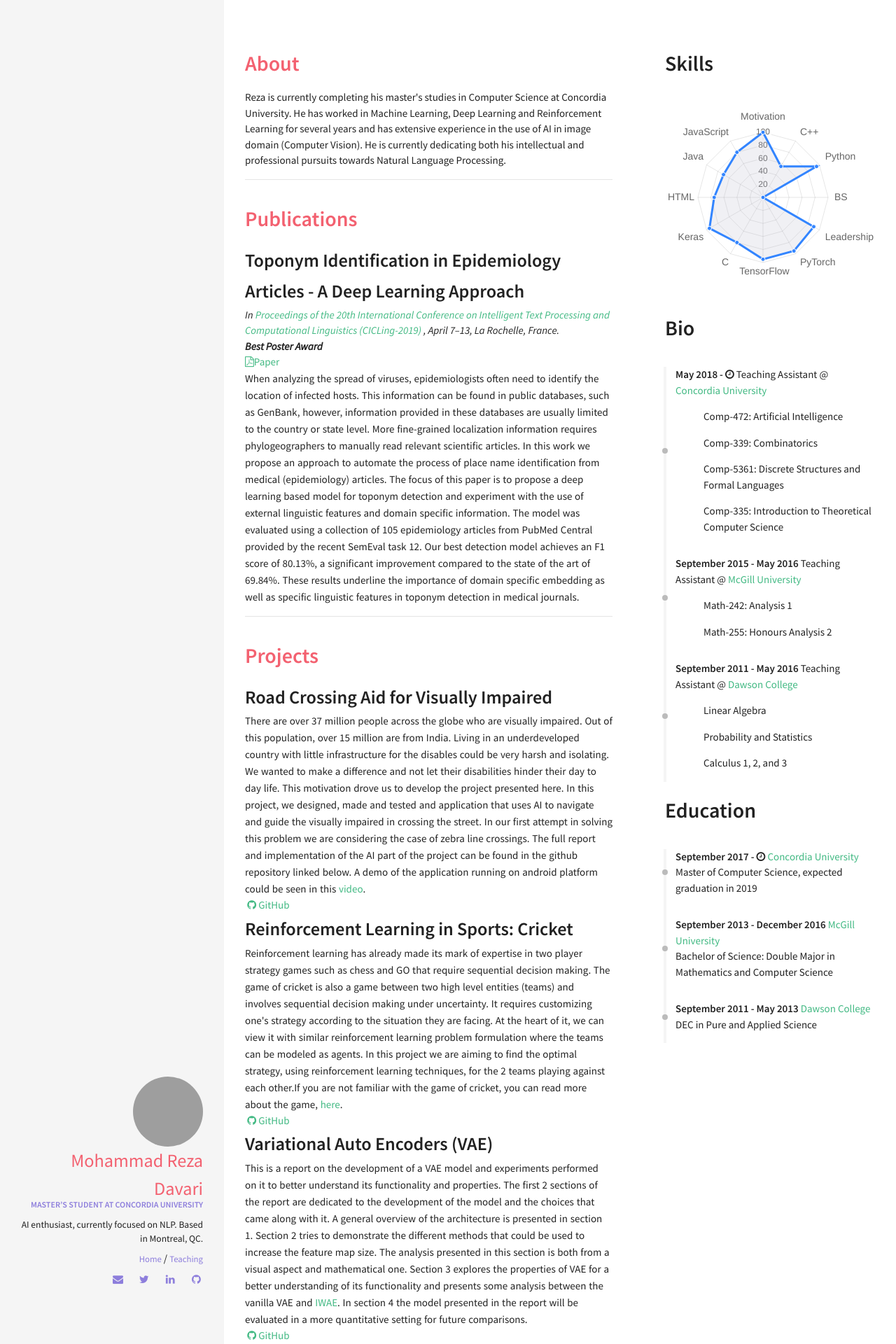
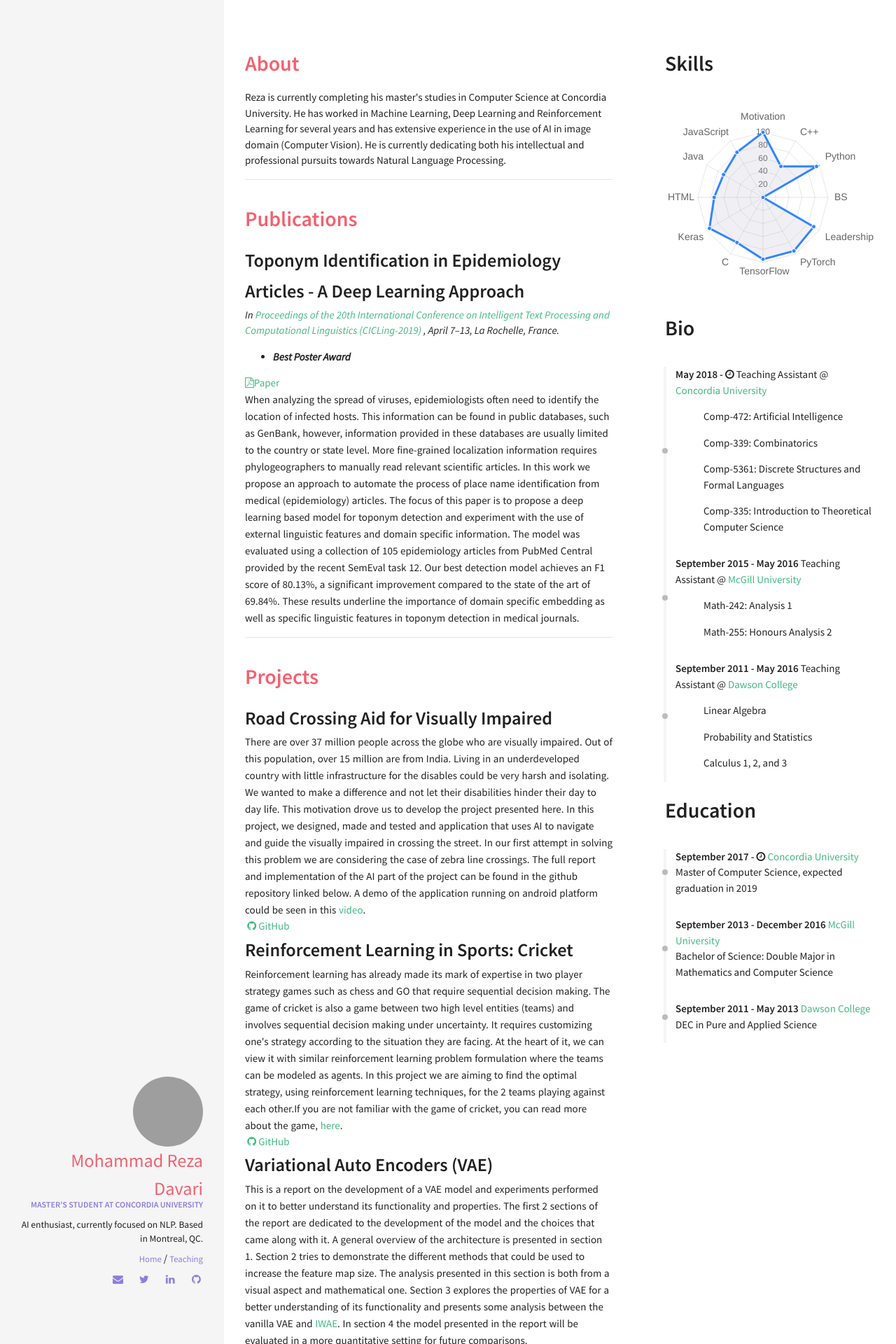
Before and after one commit to rezazzr/davari.io, a Jekyll site: the page built from index.html, in a window 1280 px wide. Shown: the top 1920 px of the page at 70% size. Built offline with Jekyll 4.4.1, drawn with Linux system fonts in a browser that asks for light colours; nearby versions of some CDN libraries.

Commit message:
style updated

```diff
--- a/_data/index/publications.yml
+++ b/_data/index/publications.yml
@@ -1,4 +1,4 @@
 - name: Toponym Identification in Epidemiology Articles - A Deep Learning Approach
   descr: When analyzing the spread of viruses, epidemiologists often need to identify the location of  infected hosts. This information can be found in public databases, such as GenBank, however, information provided in these databases are usually limited to the country or state level. More fine-grained localization information requires phylogeographers to manually read relevant scientific articles. In this work we propose an approach to automate the process of place name identification from medical (epidemiology) articles. The focus of this paper is to propose a deep learning based model for toponym detection and experiment with the use of external linguistic features and domain specific information. The model was evaluated using a collection of 105 epidemiology articles from PubMed Central provided by the recent SemEval task 12. Our best detection model achieves an F1 score of 80.13%, a significant improvement compared to the state of the art of 69.84%. These results underline the importance of  domain specific embedding as well as specific linguistic features in toponym detection in medical journals.
   paper: https://arxiv.org/abs/1904.11018
-  published: In <a href="https://www.cicling.org/2019/"> Proceedings of the 20th International Conference on Intelligent Text Processing and Computational Linguistics (CICLing-2019) </a>, April 7–13, La Rochelle, France. <br> <b>Best Poster Award</b>
+  published: In <a href="https://www.cicling.org/2019/"> Proceedings of the 20th International Conference on Intelligent Text Processing and Computational Linguistics (CICLing-2019) </a>, April 7–13, La Rochelle, France. <b><ul><li>Best Poster Award</li></ul></b>
--- a/_includes/sections/publications.html
+++ b/_includes/sections/publications.html
@@ -6,7 +6,7 @@
             <div class="col">
                 <h2 style="margin: 0">{{ publication.name }}</h2>
                   {% if publication.published %}
-                  <i>{{ <publication.published }} </i><br>
+                  <i>{{ <publication.published }} </i>
                   {% endif %}
                 {% if publication.github %}
                 <a href="{{ publication.github }} " target="_blank"><i class="fa fa-fw fa-github"></i>GitHub</a> &nbsp;
```
